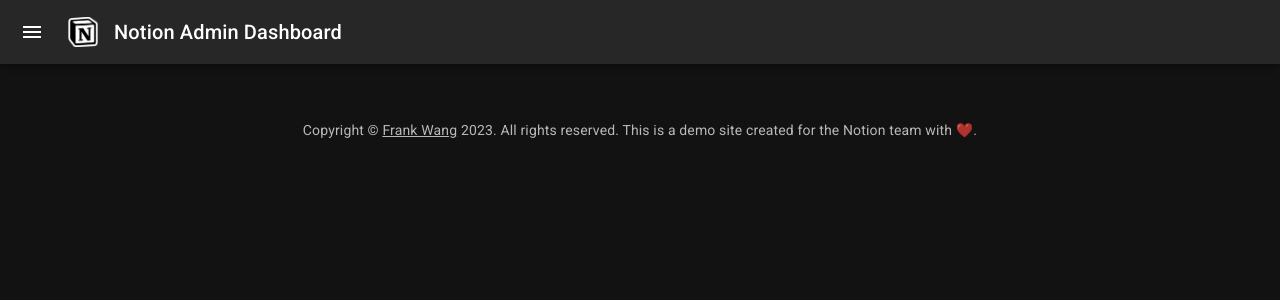
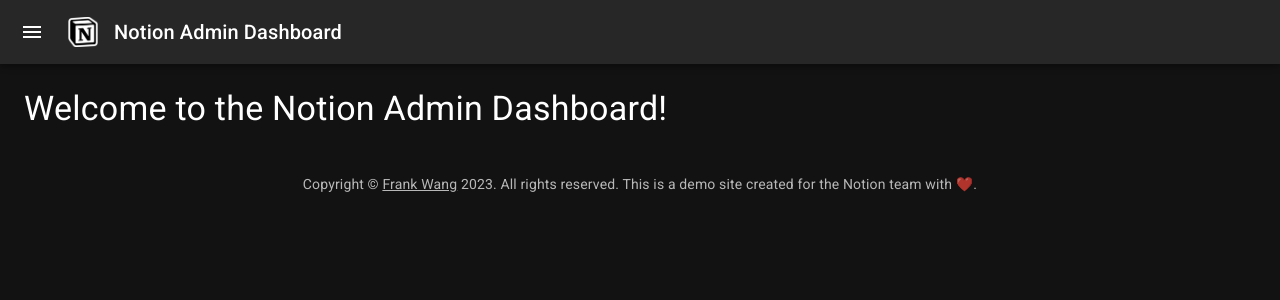
Before and after one commit to yuhsianw/notion-admin-dashboard, a React app in the folder client/: page / in a window 1280 px wide. Shown: the top 300 px of the page. Built offline with nearby package versions, Linux system fonts and the light colour scheme; a web font is replaced by a local one.

Commit message:
feat: add home page

```diff
--- a/client/src/components/App.tsx
+++ b/client/src/components/App.tsx
@@ -3,12 +3,14 @@
 import WorkspacesLayout from './Workspaces/WorkspacesLayout';
 import UsersLayout from './Users/UsersLayout';
 import AppLayout from './AppLayout';
+import HomePage from './HomePage';
 
 const router = createBrowserRouter([
   {
     path: '/',
     element: <AppLayout />,
     children: [
+      { path: '/', element: <HomePage /> },
       { path: 'workspaces', element: <WorkspacesLayout /> },
       { path: 'users', element: <UsersLayout /> },
     ],
--- /dev/null
+++ b/client/src/components/HomePage.tsx
@@ -0,0 +1,11 @@
+import { Typography } from '@mui/material';
+import React from 'react';
+
+export default function HomePage() {
+  return (
+    <Typography variant="h4" component="h1" gutterBottom>
+      Welcome to the Notion Admin Dashboard!
+      {/* TODO:  Add instruction */}
+    </Typography>
+  );
+}
```
